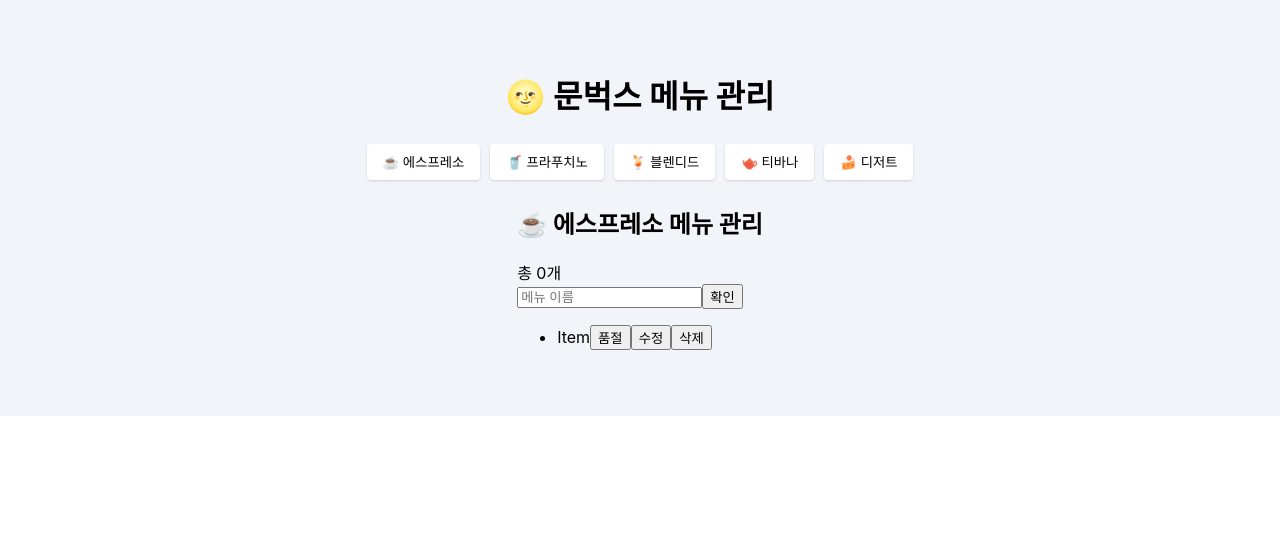
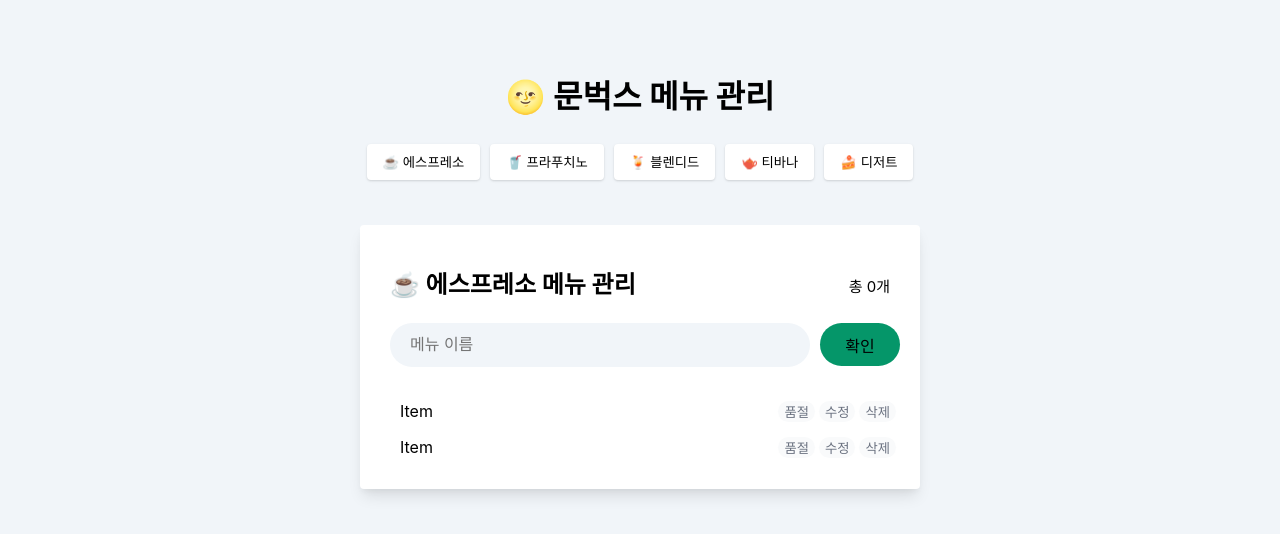
Before and after one commit to noparamin/moonbucks-menu-react, a React (Create React App) app: page / in a window 1280 px wide. Shown: the top 534 px of the page. Built offline with nearby package versions, Linux system fonts and the light colour scheme.

Commit message:
css 추가

```diff
--- a/src/App.css
+++ b/src/App.css
@@ -1,12 +1,18 @@
+body {
+  background-color: #f1f5f9;
+  height: 100%;
+  width: 100%;
+}
+
 .App {
   height: 100%;
+  width: 100%;
   margin: 0 auto;
   padding: 50px 0;
   display: flex;
   flex-direction: column;
   justify-content: center;
   align-items: center;
-  background-color: #f1f5f9;
 }
 
 .nav {
@@ -26,5 +32,126 @@
   border-style: none;
   cursor: pointer;
   background-color: white;
-  box-shadow: 0 1px 3px 0 rgb(0 0 0 / 10%), 0 1px 2px 0 rgb(0 0 0 / 6%);;
+  box-shadow: 0 1px 3px 0 rgb(0 0 0 / 10%), 0 1px 2px 0 rgb(0 0 0 / 6%);
 }
+
+.menu-container {
+  width: 560px;
+  margin-top: 40px;
+  display: flex;
+  justify-content: center;
+  flex-direction: row;
+  background-color: white;
+  border-radius: 4px;
+  box-shadow: 0 10px 15px -3px rgb(0 0 0 / 10%), 0 4px 6px -2px rgb(0 0 0 / 5%);
+}
+
+.main {
+  height: auto;
+}
+
+.menu-title {
+  margin-top: 20px;
+  min-width: 560px;
+  display: flex;
+  flex-direction: row;
+  justify-content: space-between;
+
+}
+
+.category-name {
+  margin-left: 30px;
+}
+.menu-count {
+  margin-top: 30px;
+  margin-right: 30px;
+  font-size: 15px;
+}
+
+.menu-input-box {
+  display: flex;
+  justify-content: center;
+  align-items: center;
+  height: 50px;
+  padding-left: 10px;
+}
+
+.input {
+  font-size: 1rem;
+  font-weight: 400;
+  border: none;
+  outline: none;
+  border-radius: 2rem;
+  background: #f1f5f9;
+  height: 20px;
+  width: 380px;
+  padding: 0.75rem 1.25rem;
+}
+
+.menu-input-box-add-btn {
+  font-size: 1rem;
+  border: none;
+  outline: none;
+  border-radius: 2rem;
+  background-color: rgb(5, 150, 105);
+  height: auto;
+  min-width: 80px;
+  cursor: pointer;
+  height: 43px;
+  margin-left: 10px;
+}
+
+.menu-list {
+  margin-top: 15px;
+  display: flex;
+  flex-direction: column;
+}
+
+.menu-list-ul {
+  list-style: none;
+  display: flex;
+  flex-direction: column;
+  justify-content: center;
+}
+
+.menu-item {
+  display: flex;
+  justify-content: center;
+  align-items: center;
+  margin-bottom: 15px;
+  margin-right: 20px;
+}
+
+.menu-item-name {
+  flex: 1;
+}
+
+.item-sold-out-btn {
+  border: none;
+  outline: none;
+  background-color: rgb(249, 250, 251);
+  color: rgb(107, 114, 128);
+  border-radius: 2rem;
+  margin-right: 0.25rem;
+  cursor: pointer;
+}
+
+.item-edit-btn {
+  border: none;
+  outline: none;
+  background-color: rgb(249, 250, 251);
+  color: rgb(107, 114, 128);
+  border-radius: 2rem;
+  margin-right: 0.25rem;
+  cursor: pointer;
+}
+
+.item-remove-btn {
+  border: none;
+  outline: none;
+  background-color: rgb(249, 250, 251);
+  color: rgb(107, 114, 128);
+  border-radius: 2rem;
+  margin-right: 0.25rem;
+  cursor: pointer;
+}
--- a/src/components/InputBox.js
+++ b/src/components/InputBox.js
@@ -3,8 +3,8 @@
 function InputBox() {
     return (
         <div className="menu-input-box">
-            <label hidden>메뉴 이름</label>
-            <input type="text" placeholder="메뉴 이름" ></input>
+            <label hidden className="label">메뉴 이름</label>
+            <input type="text" placeholder="메뉴 이름" className="input"></input>
             <button type="submit" className="menu-input-box-add-btn">확인</button>
         </div>
     );
--- a/src/components/Menu.js
+++ b/src/components/Menu.js
@@ -1,4 +1,4 @@
-import { React, useState } from "react";
+import { React } from "react";
 import MenuTitle from "./MenuTitle";
 import InputBox from "./InputBox";
 import MenuList from "./MenuList";
@@ -34,8 +34,8 @@
     // };
 
     return (
-        <div>
-            <main>
+        <div className="menu-container">
+            <main className="main">
                 <MenuTitle/>
                 <InputBox/>
                 <MenuList/>
--- a/src/components/MenuItem.js
+++ b/src/components/MenuItem.js
@@ -2,13 +2,13 @@
 
 function MenuItem() {
     return (
-        <li>
-            <span>Item</span>
-            <button>품절</button>
-            <button>
+        <li className="menu-item">
+            <span className="menu-item-name">Item</span>
+            <button className="item-sold-out-btn">품절</button>
+            <button className="item-edit-btn">
                 수정
             </button>
-            <button>삭제</button>
+            <button className="item-remove-btn">삭제</button>
         </li>
     );
 }
--- a/src/components/MenuList.js
+++ b/src/components/MenuList.js
@@ -2,8 +2,9 @@
 import MenuItem from "./MenuItem";
 function MenuList() {
     return (
-        <div>
-            <ul>
+        <div className="menu-list">
+            <ul className="menu-list-ul">
+                <MenuItem />
                 <MenuItem />
             </ul>
         </div>
--- a/src/components/MenuTitle.js
+++ b/src/components/MenuTitle.js
@@ -1,8 +1,8 @@
 function MenuTitle() {
     return (
         <div className="menu-title">
-            <h2>☕ 에스프레소 메뉴 관리</h2>
-            <span>총 0개</span>
+            <h2 className="category-name">☕ 에스프레소 메뉴 관리</h2>
+            <span className="menu-count">총 0개</span>
         </div>
     );
 
```
